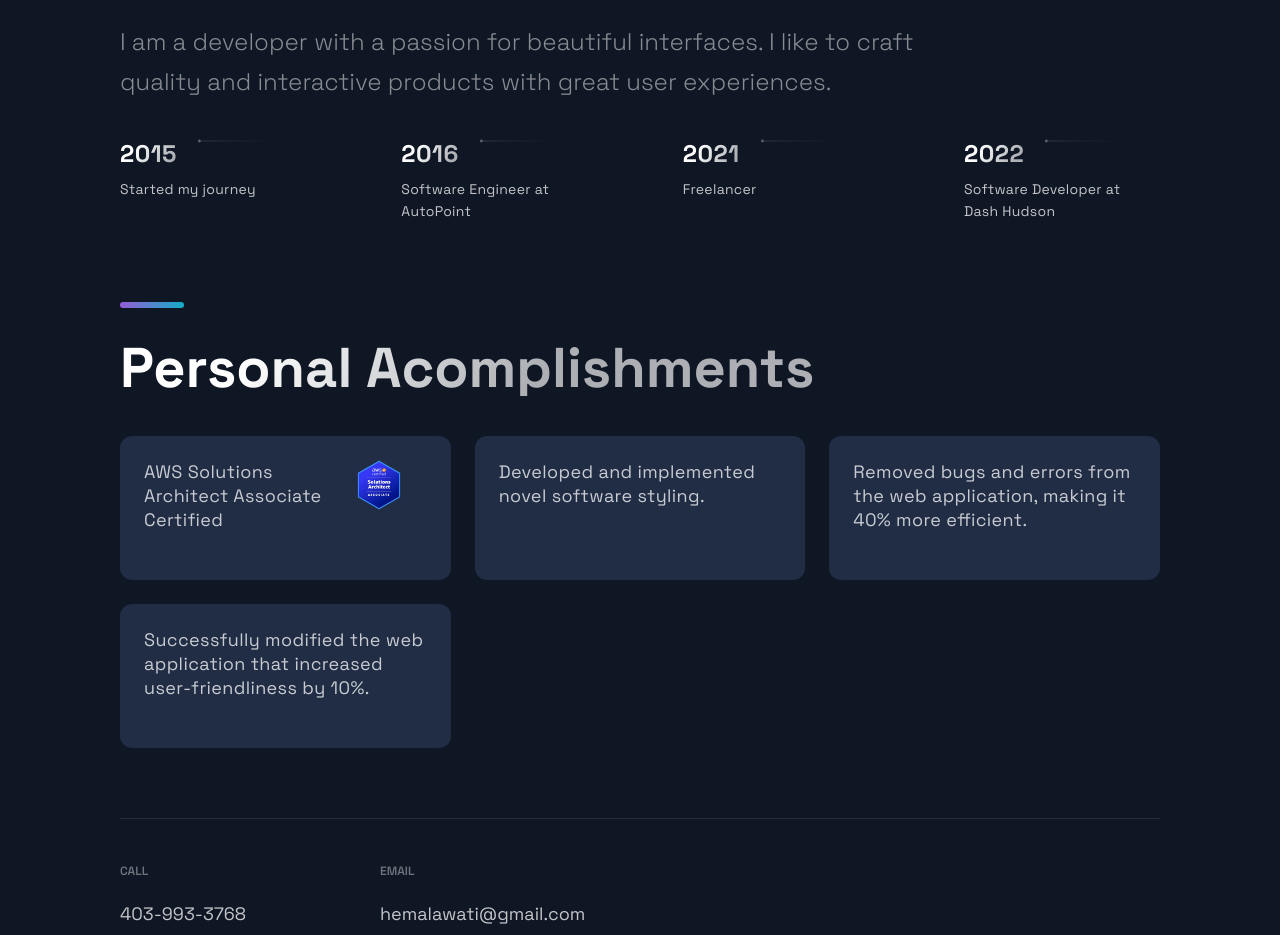
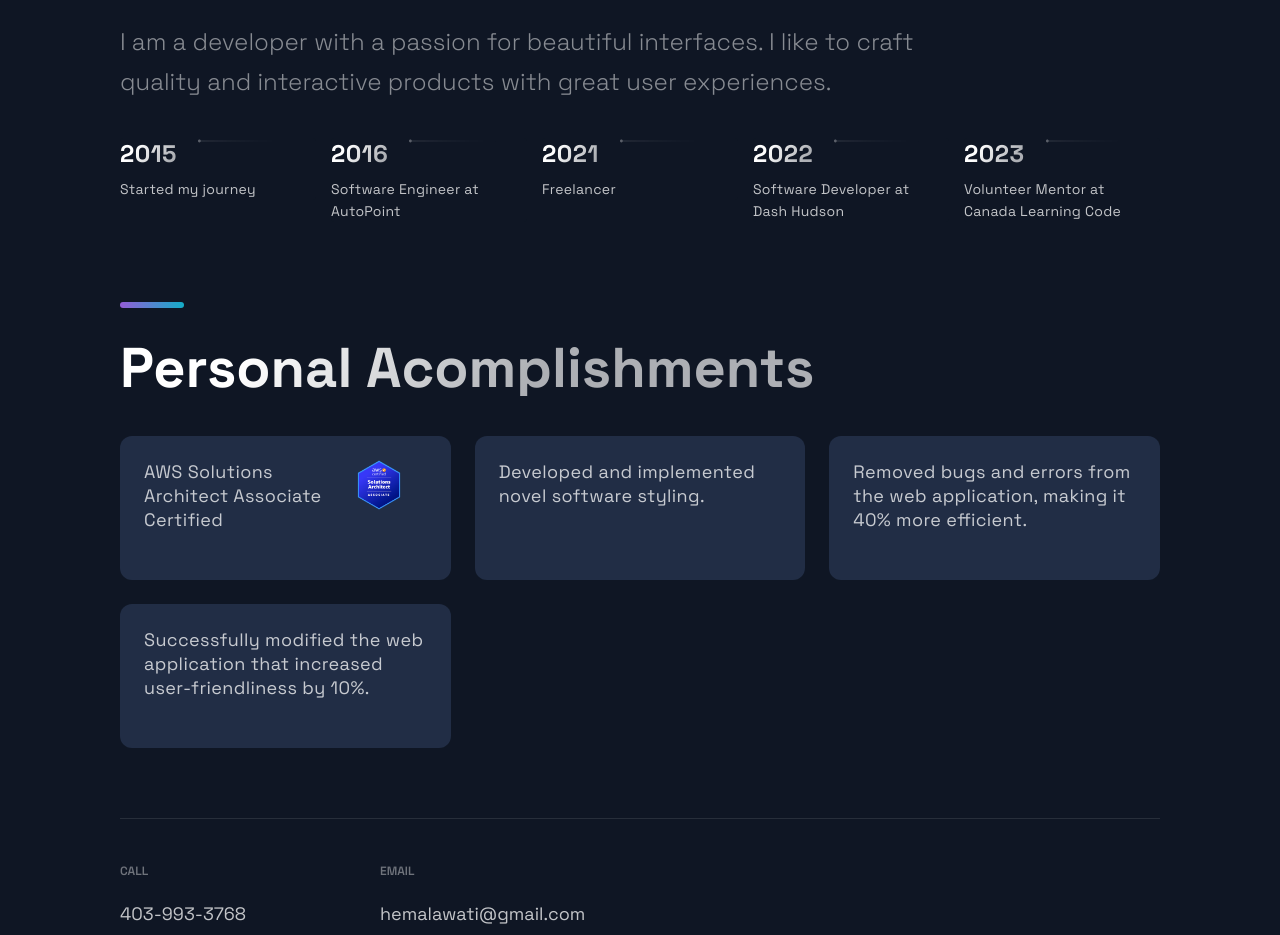
Before and after one commit to hemalawati/portfolio-website, a Next.js app: page / in a window 1280 px wide. Shown: the part 3160-4095 px from the top of the page. Built offline with nearby package versions, Linux system fonts and the light colour scheme.

Commit message:
added volunteer to timeline

```diff
--- a/src/constants/constants.js
+++ b/src/constants/constants.js
@@ -60,4 +60,5 @@ export const timeLineData = [
 	{ year: 2016, text: 'Software Engineer at AutoPoint' },
 	{ year: 2021, text: 'Freelancer' },
 	{ year: 2022, text: 'Software Developer at Dash Hudson' },
+	{ year: 2023, text: 'Volunteer Mentor at Canada Learning Code' },
 ];
```
